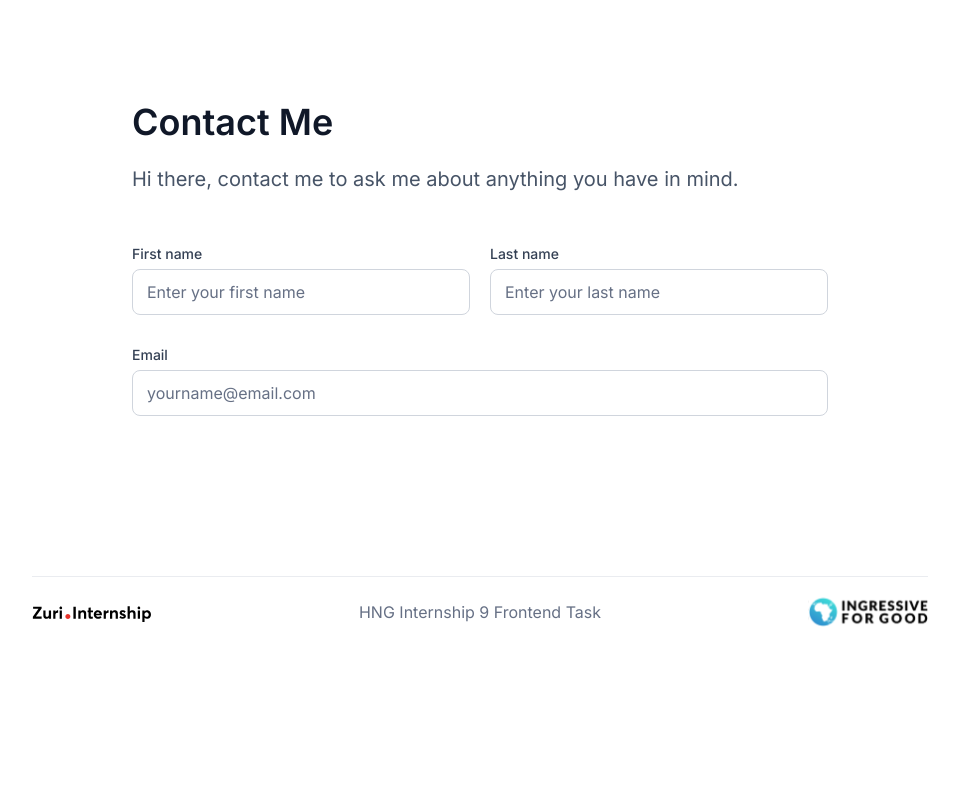
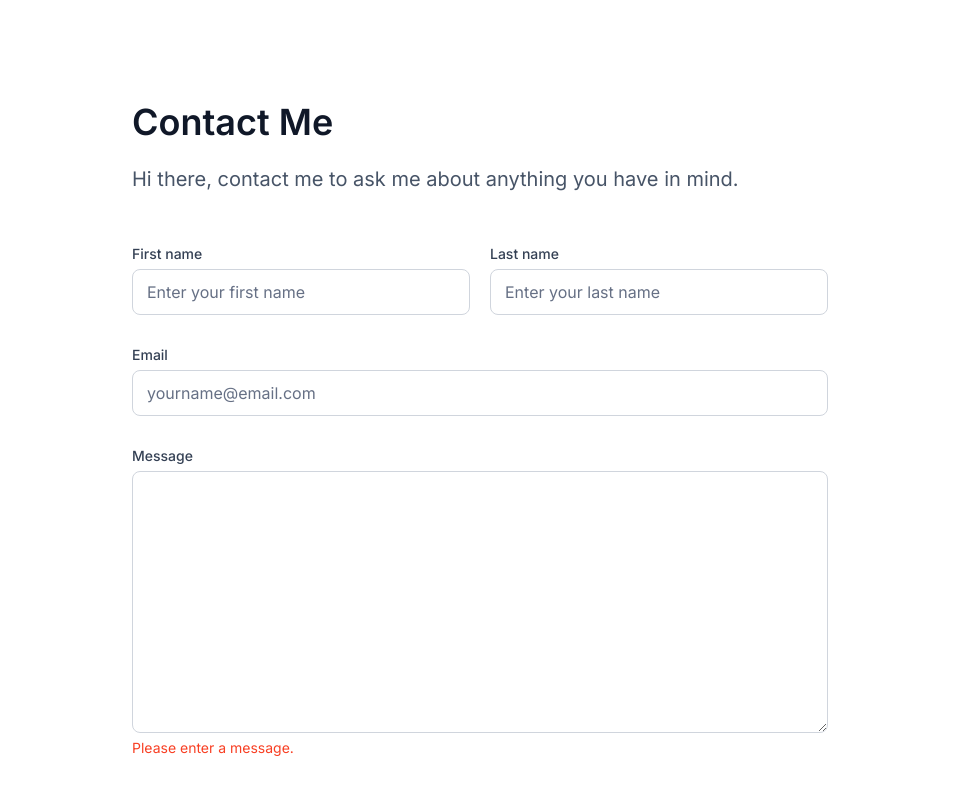
Before and after one commit to doltitol/profile-page-stage1, a React (Create React App) app: page /contact in a window 1280 px wide. Shown: the top 800 px of the page, without its empty margins (160-1119 px from the left). Built offline with nearby package versions, Linux system fonts and the light colour scheme.

Commit message:
added message field

```diff
--- a/src/Contact.js
+++ b/src/Contact.js
@@ -6,6 +6,7 @@ const Contact = () => {
         firstName: false,
         lastName: false,
         email: false,
+        message: true
     });
     return (
         <div className='container'>
@@ -18,20 +19,27 @@ const Contact = () => {
                     <div className='row'>
                         <div className='col-50 mr-10'>
                             <label htmlFor='first_name'>First name</label>
-                            <input placeholder='Enter your first name' name='first_name' id='first_name' />
+                            <input placeholder='Enter your first name' type='text' name='first_name' id='first_name' />
                             <p className='hint' style={ { display: hint.firstName ? 'block' : 'none' } }>Please enter your first name.</p>
                         </div>
                         <div className='col-50 ml-10'>
                             <label htmlFor='last_name'>Last name</label>
-                            <input placeholder='Enter your last name' name='last_name' id='last_name' />
+                            <input placeholder='Enter your last name' type='text' name='last_name' id='last_name' />
                             <p className='hint' style={ { display: hint.lastName ? 'block' : 'none' } }>Please enter your last name.</p>
                         </div>
                     </div>
                     <div className='row'>
                         <div className='col-100'>
                             <label htmlFor='email'>Email</label>
-                            <input placeholder='yourname@email.com' name='email' id='email' />
+                            <input placeholder='yourname@email.com' type='email' name='email' id='email' />
                             <p className='hint' style={ { display: hint.email ? 'block' : 'none' } }>Please enter your email address.</p>
+                        </div>
+                    </div>
+                    <div className='row'>
+                        <div className='col-100'>
+                            <label htmlFor='message'>Message</label>
+                            <textarea rows={ 10 } id='message' name='message' className={ hint.message ? 'error' : '' } />
+                            <p className='hint' style={ { display: hint.message ? 'block' : 'none', color: '#F83F23' } }>Please enter a message.</p>
                         </div>
                     </div>
                 </main>
```
